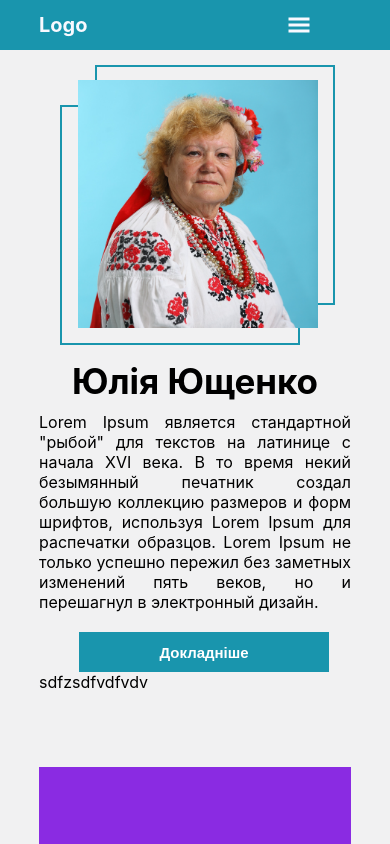
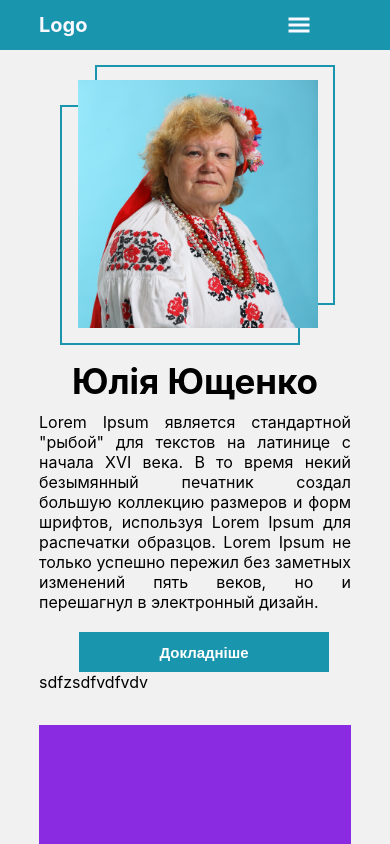
Before and after one commit to maskaa22/ulia-website, a React (Create React App) app: page / in a window 390 px wide. Shown: the top 844 px of the page. Built offline with nearby package versions, Linux system fonts and the light colour scheme.

Commit message:
css main_about my  _v6

```diff
--- a/src/components/main/style.css
+++ b/src/components/main/style.css
@@ -237,7 +237,7 @@ main {
   margin-top: 0;
 } */
 .main__my {
-  min-height: 85vh;
+  min-height: 80vh;
 }
 }
 
```
